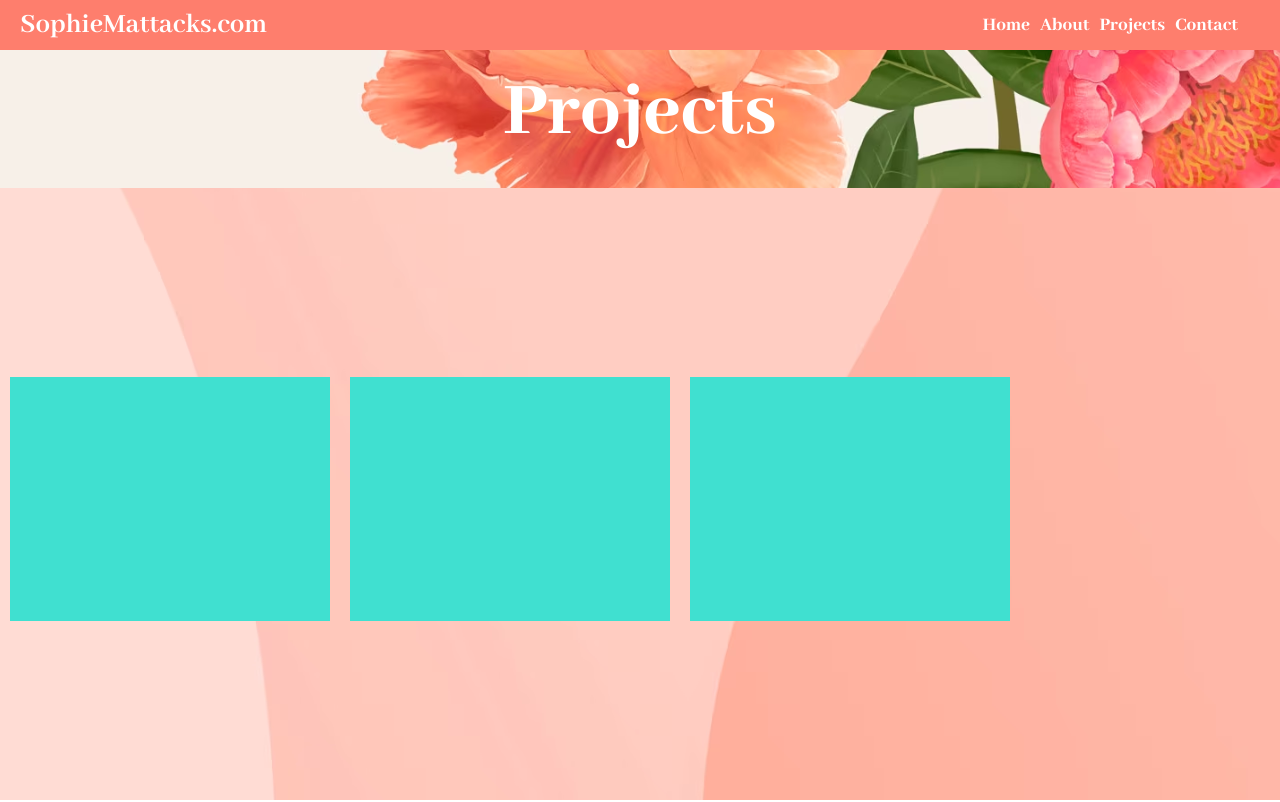
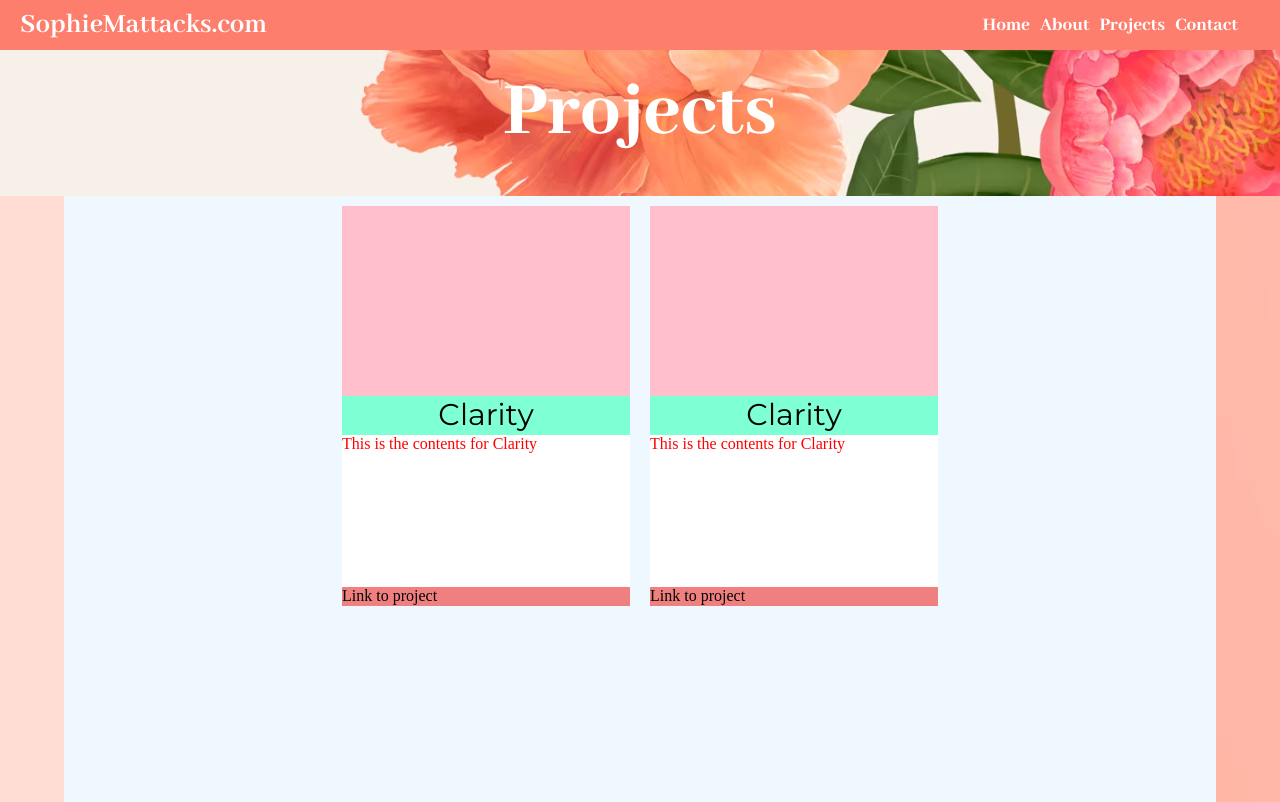
Before and after one commit to SophieMatts/sophie-mattacks, a React (Create React App) app: page /Projects in a window 1280 px wide. Shown: the top 802 px of the page. Built offline with nearby package versions, Linux system fonts and the light colour scheme.

Commit message:
Started card component for projects page

```diff
--- a/src/Pages/About/About.js
+++ b/src/Pages/About/About.js
@@ -109,7 +109,7 @@ const About = () => {
                   Being naturally empathetic, I really enjoy thinking about the user's needs when it comes to the design.
                 </div>
                 <div className="p">
-                  As well as being creative on the solution side, I also take a lot of pride in my aestetics skills.
+                  As well as being creative on the solution side, I also take a lot of pride in my aesthetics skills.
                 </div>
                 <div className="p">
                   In the end, when an idea all comes together and is executed, I get such a dopamine rush!
--- a/src/Pages/Projects/Projects.css
+++ b/src/Pages/Projects/Projects.css
@@ -1,7 +1,7 @@
 /* PAGE CONTAINER */
 .projects-container {
   width: 100%;
-  height: 100%;
+  min-height: 100%;
   background-image: url("/public/home_bg.png");
   display: flex;
   flex-direction: column;
@@ -30,13 +30,13 @@
 
 /*PAGE CARD CONTAINER */
 .card-section-container {
-width: 100%;
-height: 80%;
+width: 90%;
+height: 100vh;
 display: flex;
 flex-direction: row;
-align-items: center;
-align-content: space-around;
-
+flex-wrap: wrap;
+justify-content: center;
+background-color: aliceblue;
 }
 
 /* CARDS */
--- a/src/Pages/Projects/Projects.js
+++ b/src/Pages/Projects/Projects.js
@@ -11,9 +11,8 @@ const Projects = () => {
           <div className="p-header">Projects</div>
         </div>
         <div className="card-section-container">
-        <Card/>
-        <Card/>
-        <Card/>
+          <Card title="Clarity" contents="This is the contents for Clarity" link="Link to project"/>
+          <Card title="Clarity" contents="This is the contents for Clarity" link="Link to project"/>
         </div>
       </div>
     </>
--- a/src/components/Card/Card.css
+++ b/src/components/Card/Card.css
@@ -1,8 +1,46 @@
-.project-card{
+.card-container{
   width: 25%;
-  height: 40%;
+  height: 50%;
   margin-left: 10px;
   margin-right: 10px;
   margin-top: 10px;
+  display: flex;
+  flex-direction: column;
   background-color: turquoise;
 }
+
+.card-image {
+  width: 100%;
+  height: 50%;
+  background-color: pink;
+}
+
+.card-title {
+  width: 100%;
+  height: 10%;
+  font-family: Montserrat;
+  font-size: 30px;
+  text-align: center;
+  background-color:aquamarine;
+}
+
+.card-contents-container {
+  width: 100%;
+  height: 40%;
+  display: flex;
+  align-content: center;
+  background-color: white;
+}
+
+.card-text {
+  width: 90%;
+  height: 90%;
+  color: red;
+}
+
+.project-link {
+  width: 100%;
+  height: 5%;
+  color: black;
+  background-color: lightcoral;
+}
--- a/src/components/Card/Card.js
+++ b/src/components/Card/Card.js
@@ -1,7 +1,5 @@
 import React, { Component } from 'react';
 import './Card.css'
-
-
 
 class Card extends Component {
 
@@ -14,8 +12,13 @@ class Card extends Component {
   render() {
     return(
 
-      <div className="project-card">
-
+      <div className="card-container">
+        <div className="card-image"></div>
+        <div className="card-title">{this.props.title}</div>
+        <div className="card-contents-container">
+          <div className="card-text">{this.props.contents}</div>
+        </div>
+        <div className="project-link">{this.props.link}</div>
       </div>
 
     )
```
Lines whose indentation alone changed are shown as unchanged.
